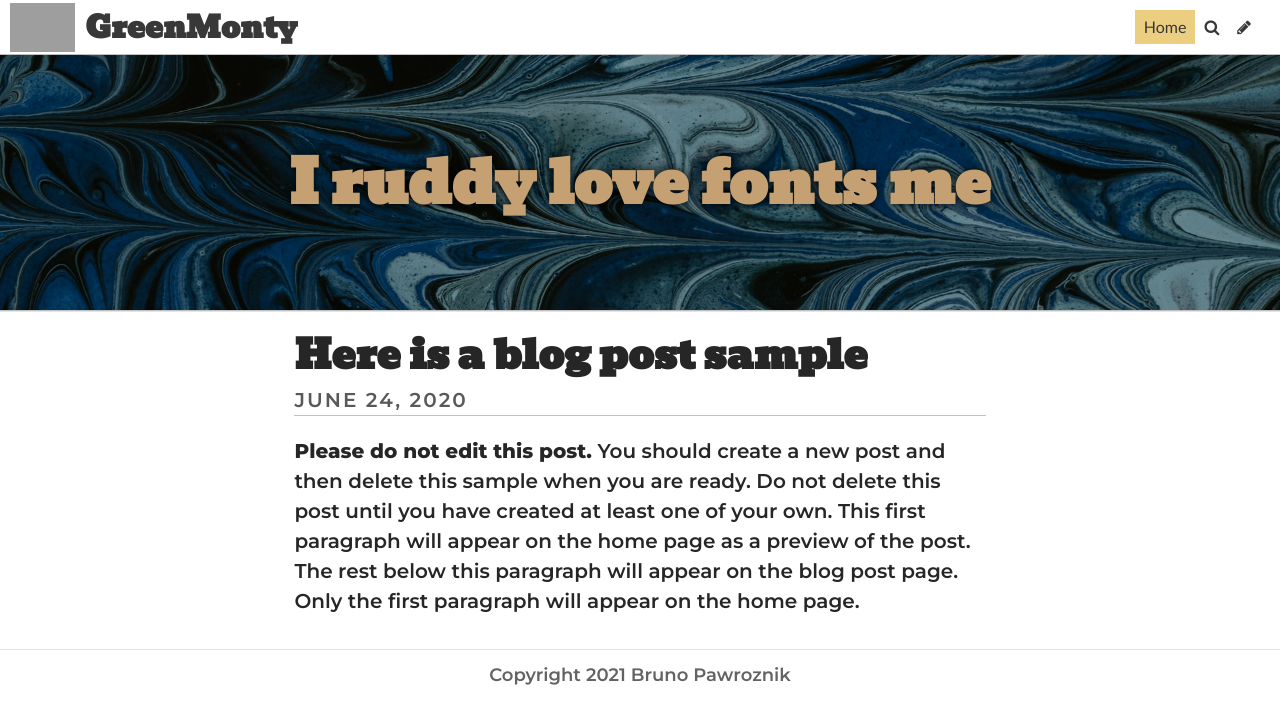
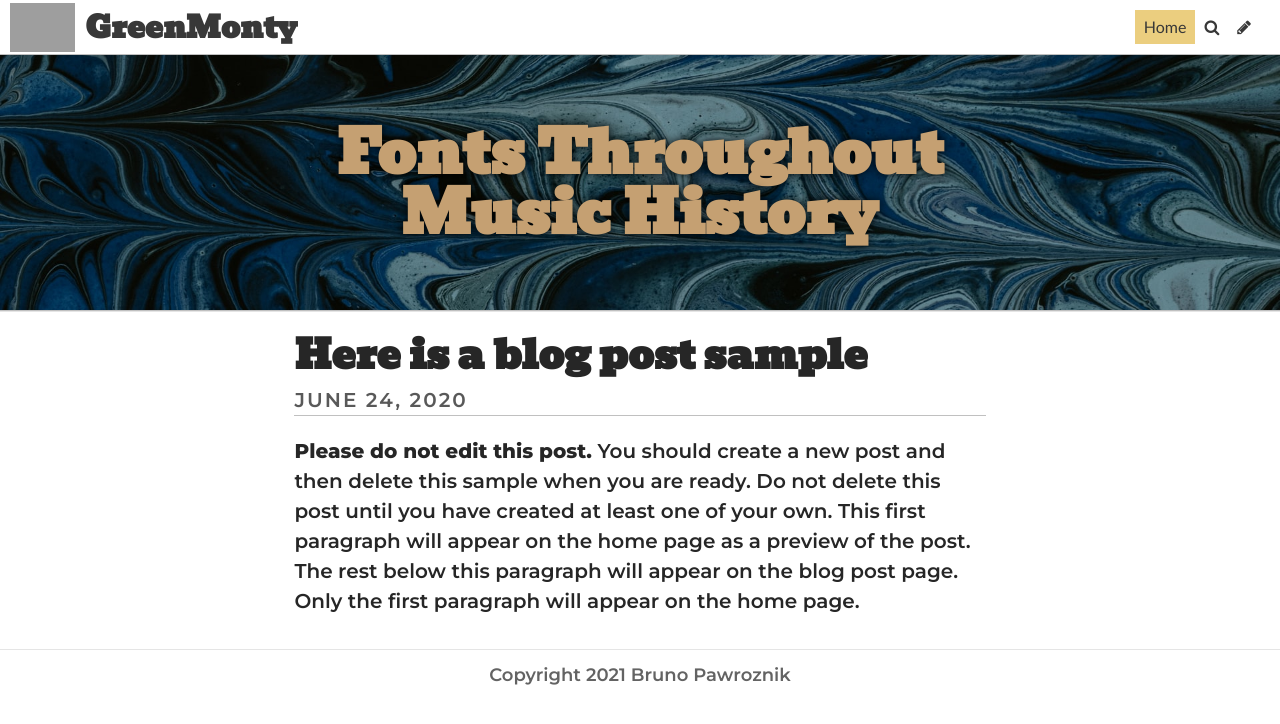
Before and after one commit to hbanks01/MontyBurnsSite, a Jekyll site: the page built from index.html, in a window 1280 px wide. Shown: the top 724 px of the page. Built offline with Jekyll 4.4.1, drawn with Linux system fonts in a browser that asks for light colours; some web fonts are replaced; the list of posts is cut into pages by our own code; grey boxes are pictures that could not be loaded.

Commit message:
Update Settings “general”

```diff
--- a/_data/settings.yml
+++ b/_data/settings.yml
@@ -2,7 +2,7 @@ title: GreenMonty
 description: A website with a blog
 footer_text: Copyright 2021 Bruno Pawroznik
 header_feature_image: ../uploads/pawel-czerwinski-7fpy4bvvqwo-unsplash.jpg
-header_text: I ruddy love fonts me
+header_text: Fonts Throughout Music History
 header_text_color: "#c5a072"
 bannerheight: 20vmax
 navbarheight: 55px
```
